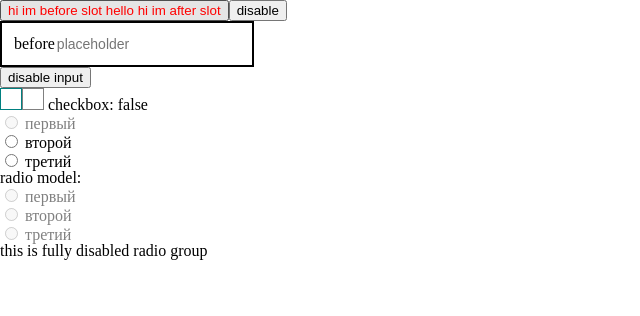
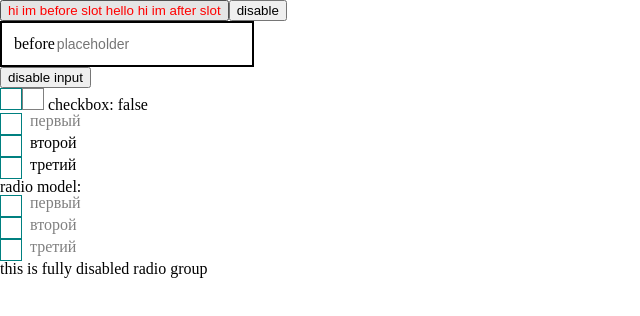
Before and after one commit to denisyurovsky/vue-ui, a Vue app: page / in a window 1280 px wide. Shown: the top 316 px of the page, without its empty margins (0-640 px from the left). Built offline with nearby package versions, Linux system fonts and the light colour scheme.

Commit message:
feat: v-radio custom button

```diff
--- a/package.json
+++ b/package.json
@@ -14,6 +14,7 @@
     "format": "prettier --write src/"
   },
   "dependencies": {
+    "async-validator": "^4.2.5",
     "vue": "^3.4.29",
     "vue-router": "^4.3.3"
   },
--- a/src/shared/components/VRadio/VRadio.vue
+++ b/src/shared/components/VRadio/VRadio.vue
@@ -9,6 +9,7 @@
         class="v-radio__input"
         v-model="model"
       />
+      <div class="v-radio__alter">&#10004;</div>
       {{ label }}
     </label>
   </div>
@@ -16,7 +17,7 @@
 
 <script setup lang="ts">
 import type { IVRadioModelValue, IVRadioProps } from '@/shared/components/VRadio/types'
-import { computed, useAttrs } from 'vue'
+import { computed, useAttrs, watch } from 'vue'
 import { useListeners } from '@/shared/composables'
 
 const props = defineProps<IVRadioProps>()
@@ -24,9 +25,13 @@ const model = defineModel<IVRadioModelValue>({ required: true })
 const attrs = useAttrs()
 const listeners = useListeners(attrs)
 
+watch(model, () => {
+  console.log(model.value)
+})
 const classes = computed(() => [
   {
-    'v-radio--disabled': props.disabled
+    'v-radio--disabled': props.disabled,
+    'v-radio--checked': props.value === model.value
   }
 ])
 </script>
@@ -34,10 +39,37 @@ const classes = computed(() => [
 <style lang="scss" scoped>
 .v-radio {
   color: var(--color-black);
+  position: relative;
+  overflow: hidden;
+
+  &__label {
+    display: flex;
+    gap: 8px;
+  }
+  &__input {
+    position: absolute;
+    top: -20px;
+  }
+  &__alter {
+    width: 20px;
+    height: 20px;
+    border: 1px solid var(--color-teal);
+    color: var(--color-white);
+    display: flex;
+    align-items: center;
+    justify-content: center;
+  }
+
+  &--checked {
+    .v-radio__alter {
+      background-color: var(--color-teal);
+    }
+  }
 
   &--disabled {
     .v-radio__input,
-    .v-radio__label {
+    .v-radio__label,
+    .v-radio__alter {
       cursor: not-allowed;
     }
 
```
Also changed, not shown: 1 other file (tests, documents, lock files or other folders).
